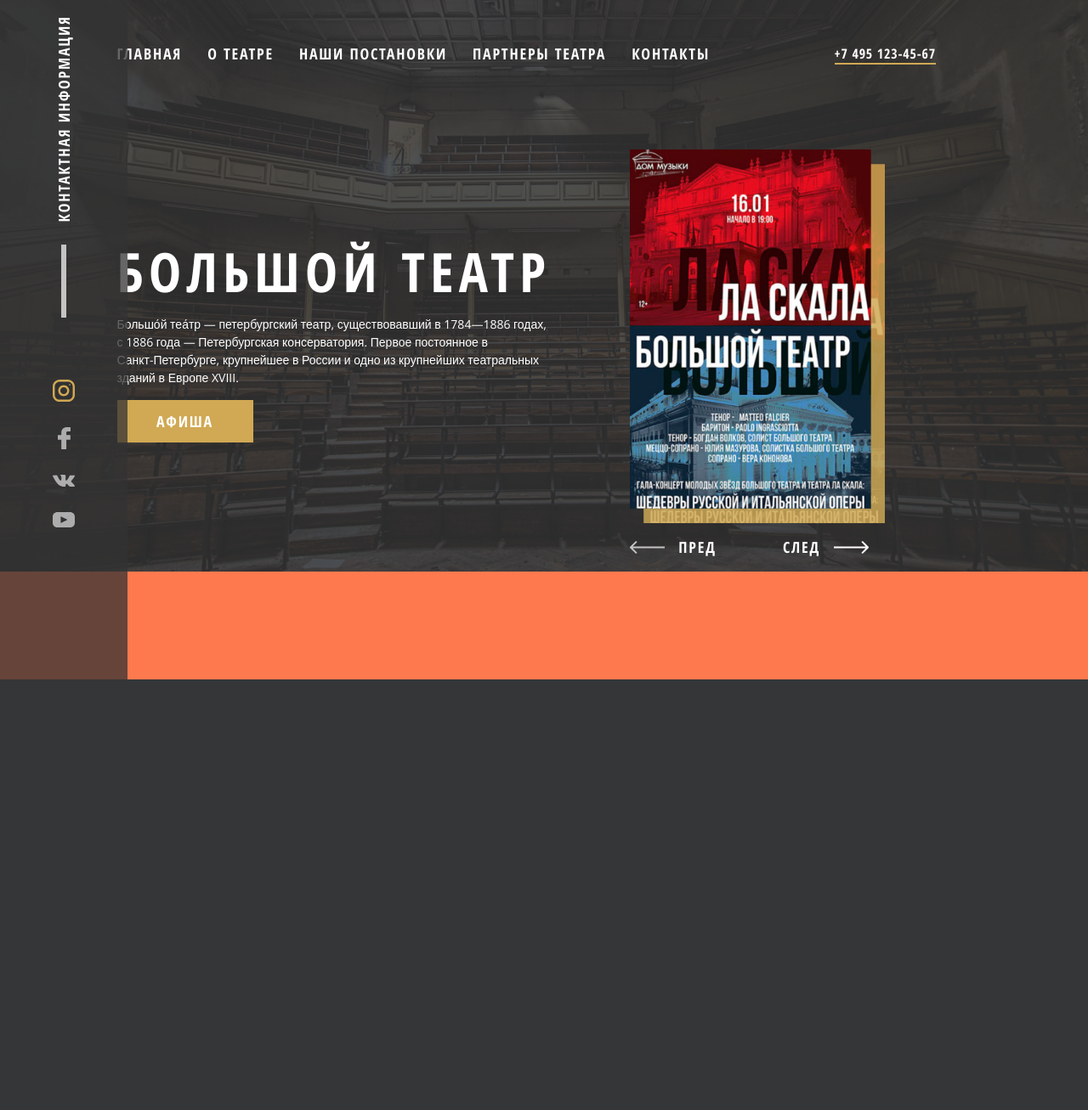
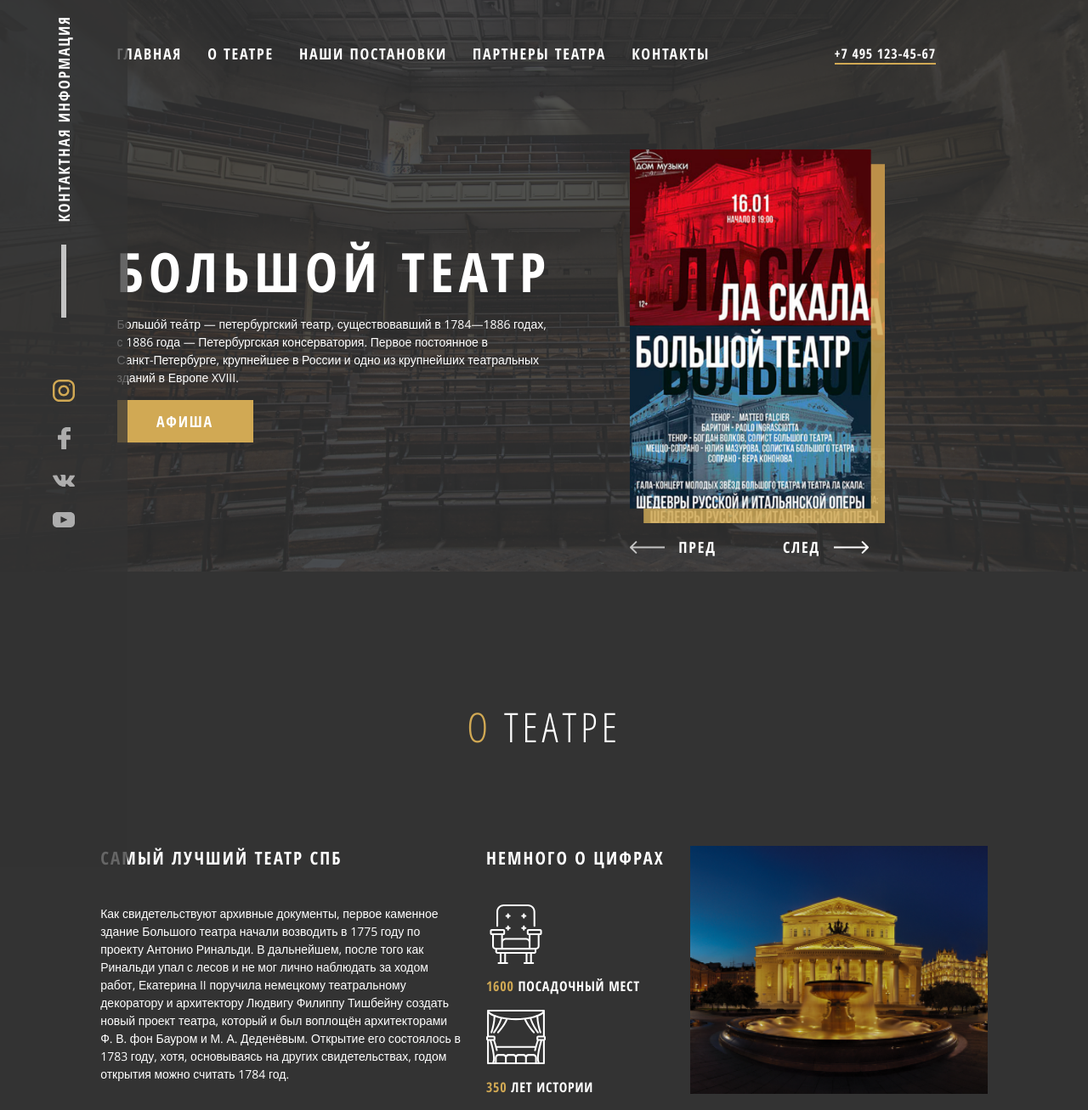
Before and after one commit to verslibremd/step2020, a PHP site: page /theatre.html in a window 1280 px wide. Shown: the whole page at 85% size. Before the commit the page ends 800 px from the top, so only its background shows below. Run offline with PHP 8.4, Linux system fonts and the light colour scheme.

Commit message:
block about xl

```diff
--- a/projects from phpstorm/theatre/theatre.css
+++ b/projects from phpstorm/theatre/theatre.css
@@ -1,5 +1,5 @@
 body {
-    background: #FF794F;
+    background: #333333;
 }
 a, a:hover{
     text-decoration: none;
@@ -74,7 +74,7 @@ a, a:hover{
     background-size: cover;
     background-repeat: no-repeat;
 }
-.font-style-header{
+.font-style-OSC-bold{
     font-family: "Open Sans Condensed", sans-serif;
     font-weight: bold;
     text-transform: uppercase;
@@ -162,15 +162,38 @@ a, a:hover{
 }
 
 /*------------------------*/
-.bot{
-    width: 100%;
-    height: 1900px;
-    background: #37A04C;
+.about{
+    margin: 0 auto;
+    padding-top: 150px;
 }
-
-
-.azt{
-    display: flex;
-    flex-direction: column;
-
+.about__title{
+    font-weight: 300;
+    font-size: 48px;
+    line-height: 65px;
+    text-align: center;
+    letter-spacing: 0.1em;
+    padding-bottom: 100px;
 }
+.about__text-title{
+    font-size: 21px;
+    line-height: 29px;
+    letter-spacing: 0.1em;
+    margin-block-start: 0;
+    margin-block-end: 0;
+    padding-bottom: 40px;
+}
+.about__text-description{
+    font-family: 'Open Sans', sans-serif;
+    font-size: 14px;
+    line-height: 21px;
+    color: #FFFFFF;
+}
+.about__text-description-vol-two{
+    font-size: 16px;
+    line-height: 22px;
+    letter-spacing: 0.05em;
+    padding-top: 15px;
+}
+.color-y{
+    color: #D1A954;
+}
--- a/projects from phpstorm/theatre/theatre.html
+++ b/projects from phpstorm/theatre/theatre.html
@@ -12,10 +12,10 @@
     <title>Hello, world!</title>
 </head>
 <body>
-    <header class="header font-style-header">
+    <header class="header font-style-OSC-bold">
         <div class="left-items position-fixed">
             <div class="left-items__content ">
-                <p class="left-items__text font-style-header">контактная информация</p>
+                <p class="left-items__text font-style-OSC-bold">контактная информация</p>
                 <hr class="left-items__line">
                 <div class="social-media">
                     <a class="social-media__link inst" href="#"></a>
@@ -25,7 +25,7 @@
                 </div>
             </div>
         </div>
-        <div class="container cont-w">
+        <div class="container">
             <div class="row navigation">
                 <div class="col-lg-12 col-xl-9 d-flex justify-content-lg-center">
                     <div class="row nav">
@@ -46,11 +46,11 @@
             </div>
         </div>
         <div class="container header-content">
-            <div class="row d-flex align-items-center"> <!-- pad ??-->
-                <div class="col-xl-7 col-lg-8 mt-5 azt">
-                    <h1 class="d-inline header-content__title font-style-header">большой театр</h1>
+            <div class="row d-flex align-items-center">
+                <div class="col-xl-7 col-lg-8 mt-5 d-flex flex-column">
+                    <h1 class="d-inline header-content__title font-style-OSC-bold">большой театр</h1>
                     <p class="d-inline header-content__description">Большо́й теа́тр — петербургский театр, существовавший в 1784—1886 годах,<br> с 1886 года — Петербургская консерватория. Первое постоянное в<br> Санкт-Петербурге, крупнейшее в России и одно из крупнейших театральных<br> зданий в Европе XVIII.</p>
-                    <a href="#"><button class="header-content__button font-style-header d-inline" type="button">АФИША</button></a>
+                    <a href="#"><button class="header-content__button font-style-OSC-bold d-inline" type="button">АФИША</button></a>
                 </div>
                 <div class="col-xl-5 d-none d-xl-block header-content__poster">
                     <div class="row">
@@ -72,9 +72,38 @@
             </div>
         </div>
     </header>
+    <section class="about">
+        <h1 class="about__title font-style-OSC-bold"><span class="color-y">О</span> ТЕАТРЕ</h1>
+        <div class="container d-flex justify-content-center">
+            <div class="row">
+                <div class="col-xl-auto">
+                    <p class="about__text-title font-style-OSC-bold">
+                        Самый лучший театр СПБ
+                    </p>
+                    <p class="about__text-description text-left">
+                        Как свидетельствуют архивные документы, первое каменное<br> здание Большого театра начали возводить в 1775 году по<br> проекту Антонио Ринальди. В дальнейшем, после того как<br> Ринальди упал с лесов и не мог лично наблюдать за ходом<br> работ, Екатерина II поручила немецкому театральному<br> декоратору и архитектору Людвигу Филиппу Тишбейну создать<br> новый проект театра, который и был воплощён архитекторами<br> Ф. В. фон Бауром и М. А. Деденёвым. Открытие его состоялось в<br> 1783 году, хотя, основываясь на других свидетельствах, годом<br> открытия можно считать 1784 год.
+                    </p>
+                </div>
+                <div class="col-xl-auto">
+                    <p class="about__text-title font-style-OSC-bold">
+                        немного о цифрах
+                    </p>
+                    <div>
+                        <img src="theatre-pict/about-one.svg" alt="svg">
+                        <p class="about__text-description-vol-two font-style-OSC-bold"><span class="color-y">1600</span> посадочный мест</p>
+                    </div>
+                    <div>
+                        <img src="theatre-pict/about-two.svg" alt="svg">
+                        <p class="about__text-description-vol-two font-style-OSC-bold "><span class="color-y">350</span> лет истории</p>
+                    </div>
+                </div>
+                <div class="col-auto d-none d-xl-block">
+                    <img src="theatre-pict/about-pict.png" alt="изображение">
+                </div>
+            </div>
+        </div>
+    </section>
 
-<!--<div class="bot">
-</div>-->
 
 <!-- Optional JavaScript -->
 <!-- jQuery first, then Popper.js, then Bootstrap JS -->
```
Also changed, not shown: projects from phpstorm/theatre/theatre-pict/about-one.svg (added), projects from phpstorm/theatre/theatre-pict/about-pict.png (added), projects from phpstorm/theatre/theatre-pict/about-two.svg (added).
